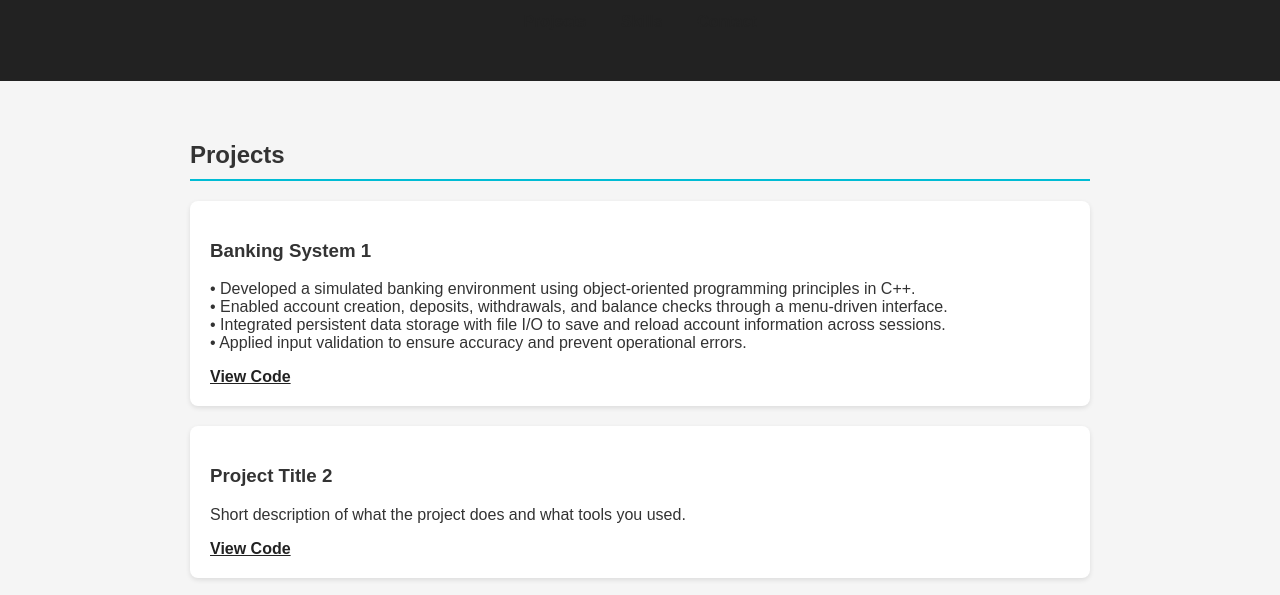
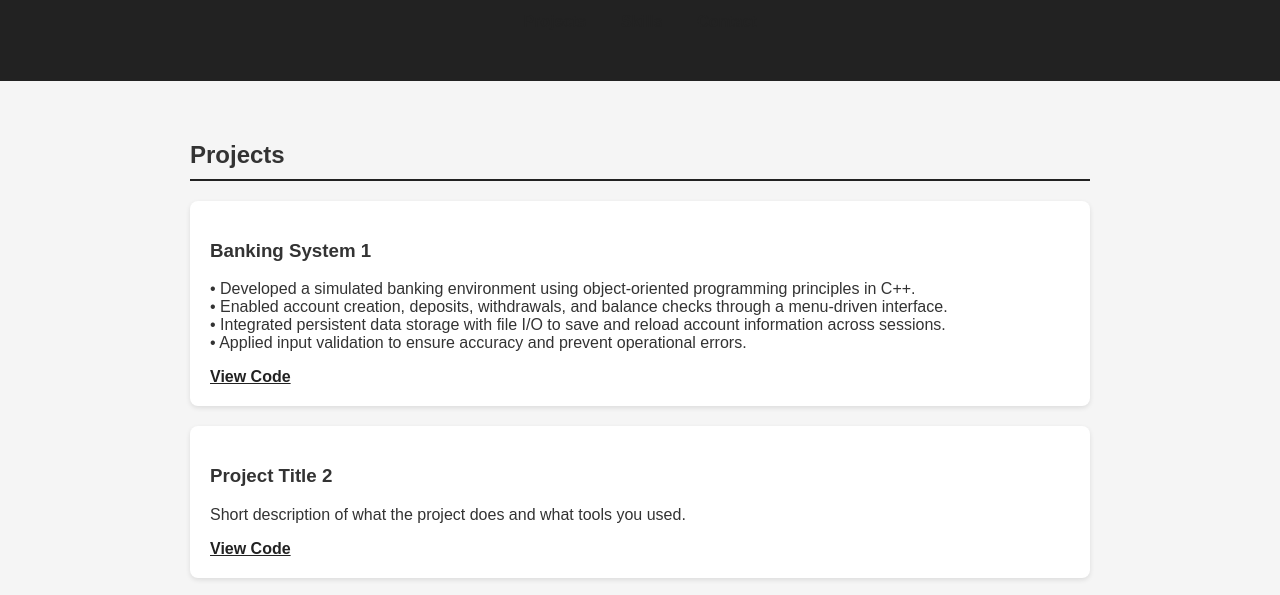
Before and after one commit to damian-men21/damian-men21.github.io, a plain HTML site: page index.html in a window 1280 px wide. Shown: the part 151-746 px from the top of the page. Drawn offline with Linux system fonts and the light colour scheme.

Commit message:
Update style.css

```diff
--- a/style.css
+++ b/style.css
@@ -26,7 +26,7 @@ section {
 }
 
 h2 {
-    border-bottom: 2px solid #00bcd4;
+    border-bottom: 2px solid #222;
     padding-bottom: 10px;
 }
 
```
